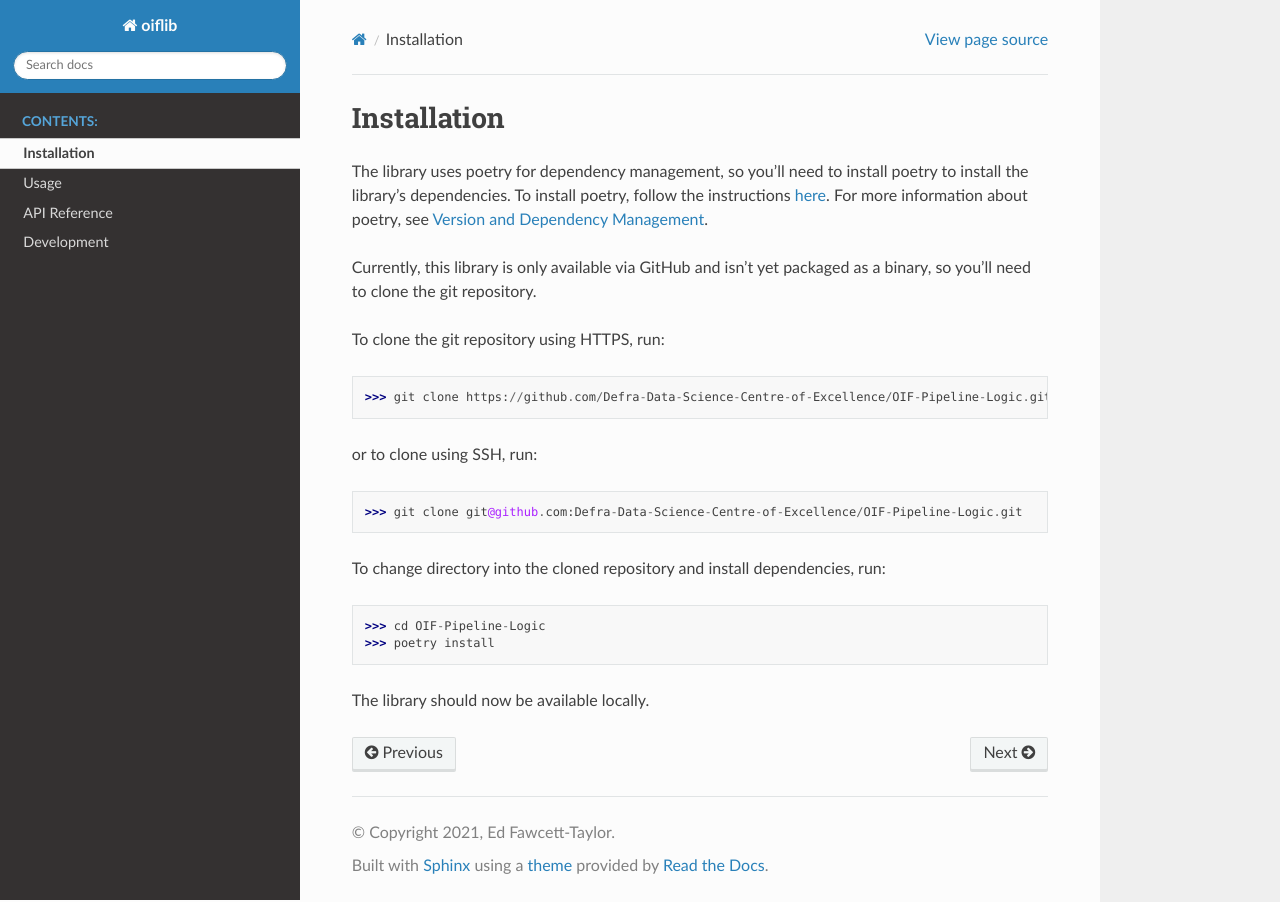
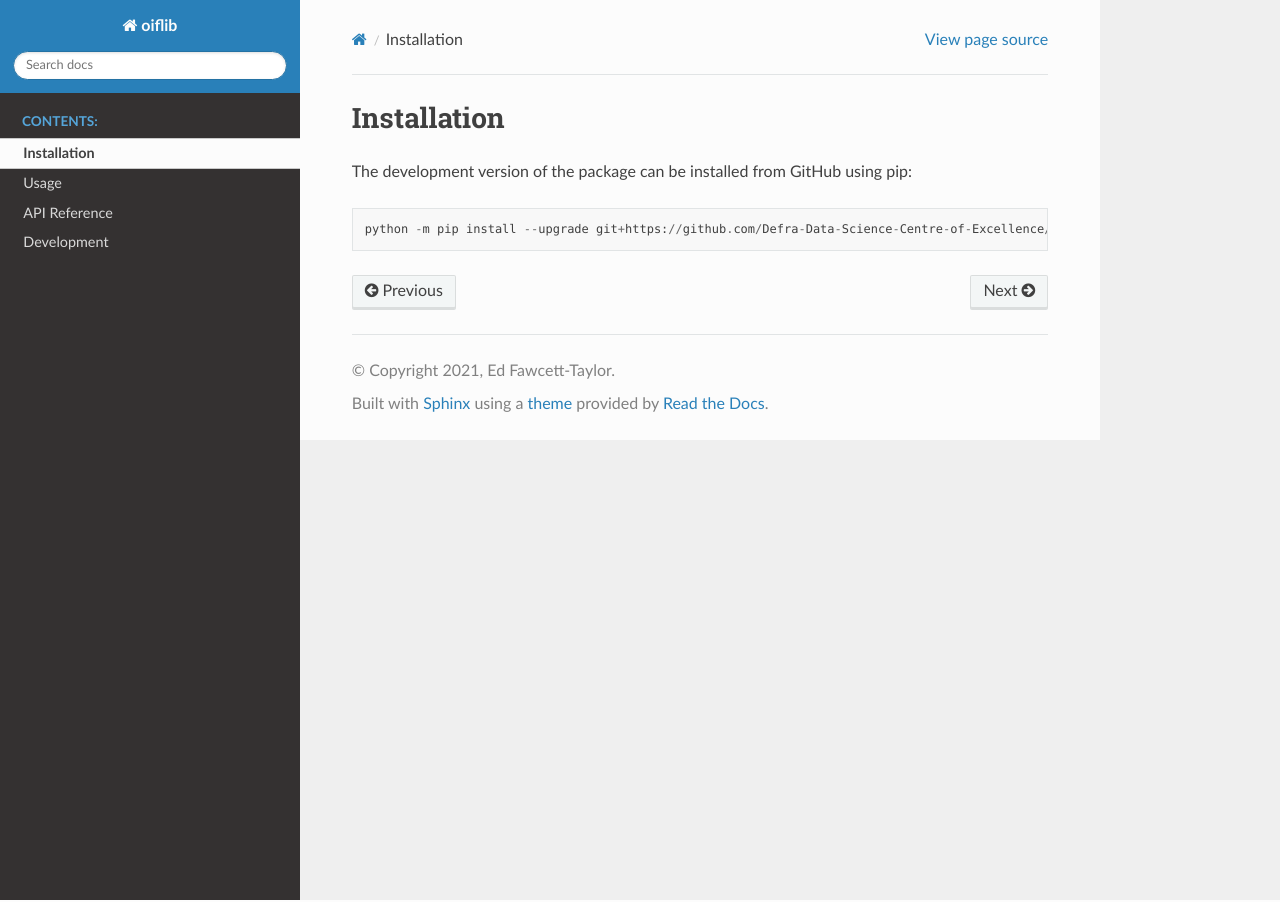
Before and after one commit to Defra-Data-Science-Centre-of-Excellence/oiflib, a Sphinx documentation site: the page built from docs/source/installation.rst, in a window 1280 px wide. Built offline with Sphinx 7.4.7 and the Read the Docs theme 2.0.0, drawn with Linux system fonts in a browser that asks for light colours.

Commit message:
update installation details

```diff
--- a/docs/source/installation.rst
+++ b/docs/source/installation.rst
@@ -1,26 +1,6 @@
 Installation
 ============
 
-The library uses poetry for dependency management, so you'll need to install
-poetry to install the library's dependencies. To install poetry, follow the
-instructions here_. For more information about poetry, see :ref:`version-and-dependency-management-label`.
+The development version of the package can be installed from GitHub using pip::
 
-.. _here: https://python-poetry.org/docs/#installation
-
-Currently, this library is only available via GitHub and isn't yet packaged as a binary,
-so you'll need to clone the git repository.
-
-To clone the git repository using HTTPS, run:
-
->>> git clone https://github.com/Defra-Data-Science-Centre-of-Excellence/OIF-Pipeline-Logic.git
-
-or to clone using SSH, run:
-
->>> git clone git@github.com:Defra-Data-Science-Centre-of-Excellence/OIF-Pipeline-Logic.git
-
-To change directory into the cloned repository and install dependencies, run:
-
->>> cd OIF-Pipeline-Logic
->>> poetry install
-
-The library should now be available locally.
+    python -m pip install --upgrade git+https://github.com/Defra-Data-Science-Centre-of-Excellence/OIF-Pipeline-Logic.git@develop
```
